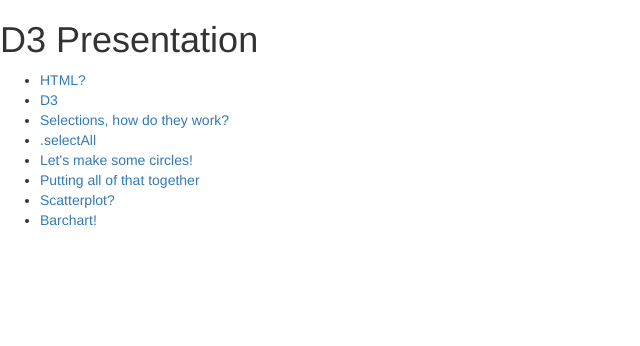
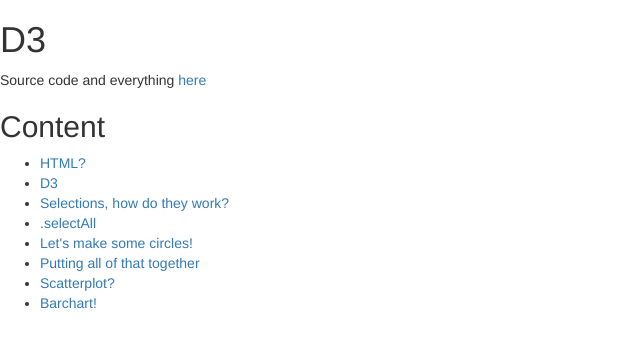
Before and after one commit to fjukstad/d3-presentation, a plain HTML site: page index.html in a window 1280 px wide. Shown: the whole page, without its empty margins (0-640 px from the left). Drawn offline with nearby package versions, Linux system fonts and the light colour scheme.

Commit message:
links and that

```diff
--- a/index.html
+++ b/index.html
@@ -7,10 +7,12 @@
 </head>
 
 <body>
-<h1> D3 Presentation </h1>
+<h1> D3 </h1>
 
-<p> </p>
+<p>Source code and everything <a
+    href="https://github.com/fjukstad/d3-presentation">here</a> </p>
 
+<h2> Content </h2>
 <ul>
     <li> <a href="1.html">HTML?</a></li>
     <li> <a href="d3.html">D3</a></li>
```
